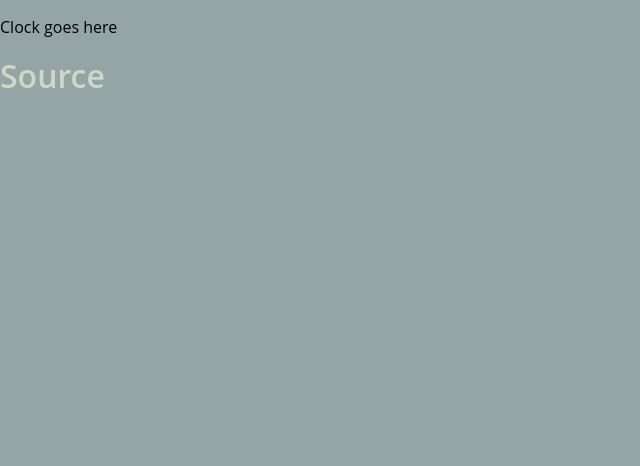
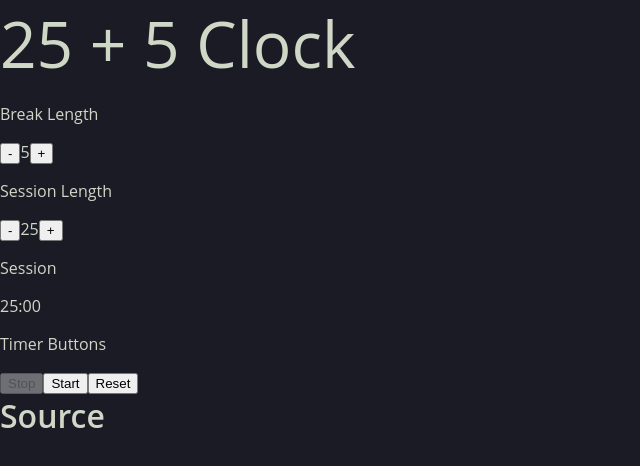
Before and after one commit to pdkkid/25-5-Clock, a React (Create React App) app: page / in a window 1280 px wide. Shown: the top 466 px of the page, without its empty margins (0-640 px from the left). Built offline with nearby package versions, Linux system fonts and the light colour scheme.

Commit message:
Logic Done?

```diff
--- a/public/index.html
+++ b/public/index.html
@@ -21,7 +21,7 @@
       work correctly both with client-side routing and a non-root public URL.
       Learn how to configure a non-root public URL by running `npm run build`.
     -->
-    <title>Markdown Preview</title>
+    <title>25 + 5 Clock</title>
   </head>
   <body>
     <noscript>You need to enable JavaScript to run this app.</noscript>
--- /dev/null
+++ b/src/atom.tsx
@@ -0,0 +1,17 @@
+import { atom } from "recoil";
+
+export const ClockAtom = atom({
+    key: 'clock',
+    default: {
+        paused: true,
+        started: false,
+        session: 25,
+        break: 5,
+        onBreak: false,
+    },
+})
+
+export const CounterAtom = atom({
+    key: 'counter',
+    default: 20,
+});
--- a/src/components/App.tsx
+++ b/src/components/App.tsx
@@ -1,12 +1,21 @@
-import React, { Fragment } from "react";
 import { Footer } from "./footer";
 import { Clock } from "./clock";
+import styled from "styled-components";
 
 export const App = (): JSX.Element => {
   return (
-      <Fragment>
-        <Clock />
-        <Footer />
-      </Fragment>
+    <AppContainer>
+      <Title>25 + 5 Clock</Title>
+      <Clock />
+      <Footer />
+    </AppContainer>
   );
 };
+
+const AppContainer = styled.div`
+  color: #cfd7c7;
+`;
+
+const Title = styled.a`
+  font-size: 4em;
+`;
--- a/src/components/clock/clock.tsx
+++ b/src/components/clock/clock.tsx
@@ -1,5 +1,125 @@
+import { Fragment, useEffect, useRef } from "react";
+import { useRecoilState } from "recoil";
+import styled from "styled-components";
+import { ClockAtom, CounterAtom } from "../../atom";
+import { TimerType } from "./clock.types";
+
+const LengthSelectionContainer = styled.div``;
+
+const LengthSelection = styled.div``;
+
+const Timer = styled.div``;
+
+const TimerButtons = styled.div``;
+
+const useTimer = (): TimerType => {
+    const timer = useRef<unknown>(null);
+
+    const [ clock, setClock ] = useRecoilState(ClockAtom)
+    const [ counter, setCounter ] = useRecoilState(CounterAtom);
+
+    const timerEnd = () => {
+      if(clock.onBreak){
+        setCounter(clock.session * 60)
+        setClock({...clock, onBreak: false})
+      } else {
+        setCounter(clock.break * 60)
+        setClock({...clock, onBreak: true})
+      }
+    };
+
+    const stop = () => {
+      clearTimeout(timer.current as number)
+      setClock({...clock, paused:true})
+    }
+
+    const start = () => {
+      setClock({...clock, paused:false, started:true})
+    }
+
+    const reset = () => {
+      clearTimeout(timer.current as number)
+      setCounter(clock.session * 60)
+      setClock({...clock, onBreak: false, paused: true, started: false})
+    }
+
+    useEffect(() => {
+      if(!clock.paused){
+        if (counter <= 0){
+          timerEnd()
+          return
+        }
+        timer.current = setTimeout(() => setCounter(counter - 10), 1000)
+      }
+    }, [clock.paused, counter, setCounter]);
+
+    return {
+      Stop: stop,
+      Start: start,
+      Reset: reset,
+    }
+}
+
+const getTime = (time: number): string => {
+
+  var m: string = Math.floor(time / 60).toString().padStart(2,'0'),
+      s: string = Math.floor(time % 60).toString().padStart(2,'0');
+
+  return m + ":" + s
+}
+
 export const Clock = (): JSX.Element => {
-    return (
-        <p>Clock goes here</p>
-    );
+  const [ clock, setClock ] = useRecoilState(ClockAtom)
+  const [ counter, setCounter ] = useRecoilState(CounterAtom);
+
+  useEffect(()=> {
+    if (!clock.started) {
+      setCounter(clock.session * 60)
+    }
+  }, [clock.started, clock.session])
+
+  const timer = useTimer();
+
+  const handleBreak = (val: number) => {
+    if (clock.break + val <= 0 || clock.break + val > 60){
+      return
+    }
+    setClock({...clock, break: clock.break + val})
+  }
+
+  const handleSession = (val: number) => {
+    if (clock.session + val <= 0 || clock.session + val > 60){
+      return
+    }
+    setClock({...clock, session: clock.session + val})
+  }
+
+  return (
+    <Fragment>
+      <LengthSelectionContainer>
+        <LengthSelection>
+          <p>Break Length</p>
+          <button onClick={() => handleBreak(-1)}>-</button>
+          {clock.break}
+          <button onClick={() => handleBreak(1)}>+</button>
+        </LengthSelection>
+        <LengthSelection>
+          <p>Session Length</p>
+          <button onClick={() => handleSession(-1)}>-</button>
+          {clock.session}
+          <button onClick={() => handleSession(1)}>+</button>
+        </LengthSelection>
+      </LengthSelectionContainer>
+      <Timer>
+        <p>{clock.onBreak ? 'Break' : 'Session'}</p>
+        {getTime(counter)}
+      </Timer>
+      <TimerButtons>
+        <p>Timer Buttons</p>
+        <button disabled={clock.paused} onClick={() => timer.Stop()}>Stop</button>
+        <button disabled={!clock.paused} onClick={() => timer.Start()}>Start</button>
+        <button onClick={() => timer.Reset()}>Reset</button>
+      </TimerButtons>
+    </Fragment>
+  );
 };
--- /dev/null
+++ b/src/components/clock/clock.types.ts
@@ -0,0 +1,5 @@
+export interface TimerType{
+    Stop: () => void;
+    Start: () => void;
+    Reset: () => void;
+}
--- a/src/index.tsx
+++ b/src/index.tsx
@@ -1,5 +1,6 @@
 import React from 'react';
 import ReactDOM from 'react-dom';
+import { RecoilRoot } from 'recoil';
 import { createGlobalStyle } from 'styled-components';
 import { App } from './components/App';
 import registerServiceWorker from './registerServiceWorker';
@@ -7,15 +8,17 @@ import registerServiceWorker from './registerServiceWorker';
 const GlobalStyle = createGlobalStyle`
   body {
     margin: 0;
-    background: #95a5a6;
+    background: #1A1B25;
     font-family: "Open Sans", sans-serif !important;
   }
 `
 
 ReactDOM.render(
   <React.StrictMode>
+    <RecoilRoot>
       <GlobalStyle/>
       <App/>
+    </RecoilRoot>
   </React.StrictMode>,
   document.getElementById('root')
 );
```
